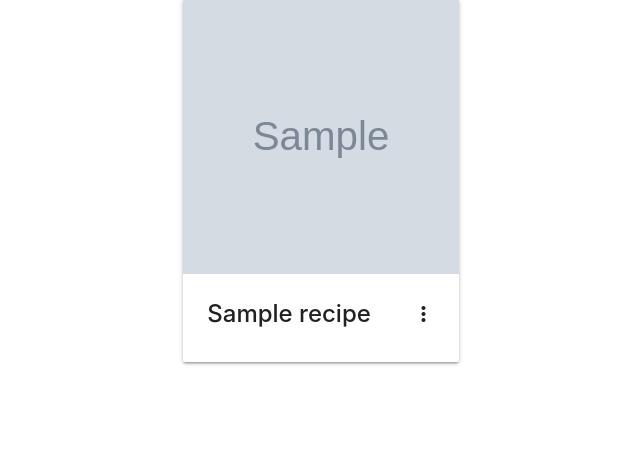
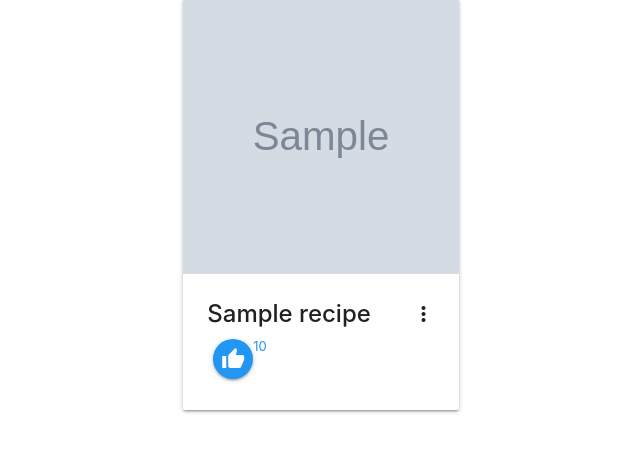
Before and after one commit to Code-Institute-Submissions/cimp4-kool-data, a Flask app: page / in a window 1280 px wide. Shown: the part 65-519 px from the top of the page, without its empty margins (20-660 px from the left). Run offline with Flask 2, Linux system fonts and the light colour scheme; grey boxes marked "Sample" are stand-in pictures; a database or web service that is not in the repository returns one stand-in record (values such as "Sample title"); some libraries are stand-ins or nearby versions.

Commit message:
Added python dotenv, added like button to recipes.html recipes card

```diff
--- a/requirements.txt
+++ b/requirements.txt
@@ -1,4 +1,9 @@
 click==7.1.2
+dnspython==2.0.0
 Flask==1.1.2
+Flask-PyMongo==2.3.0
+gunicorn==20.0.4
 itsdangerous==1.1.0
+pymongo==3.11.0
+python-dotenv==0.14.0
 Werkzeug==1.0.1
--- a/templates/recipes.html
+++ b/templates/recipes.html
@@ -9,7 +9,6 @@
         </div>
       </div>
     </div>
-  </div>
 {% endfor %}
 {% for recipe in recipes %}
   <div class="row">
@@ -23,6 +22,11 @@
           <div>
             <span class="card-title grey-text text-darken-4 myClassTitle activator"><strong>{{recipe.recipe_name}}</strong><i class="material-icons right">more_vert</i></span>
           </div>
+          <div class="like">
+          <form class="material-icons" action="{{ url_for('like', recipe_id=recipe._id)}}" method="POST">
+            <button class="likesbtn like-count clear" type="submit"><a class="btn-floating btn-medium waves-effect waves-light left blue" type="submit"><i class="material-icons">thumb_up</i></a>{{recipe.likes}}</button></form>
+
+        </div>
         </div>
         <!-- From here users can upvote their favourite recipes -->
 
```
Also changed, not shown: 1 other file.
